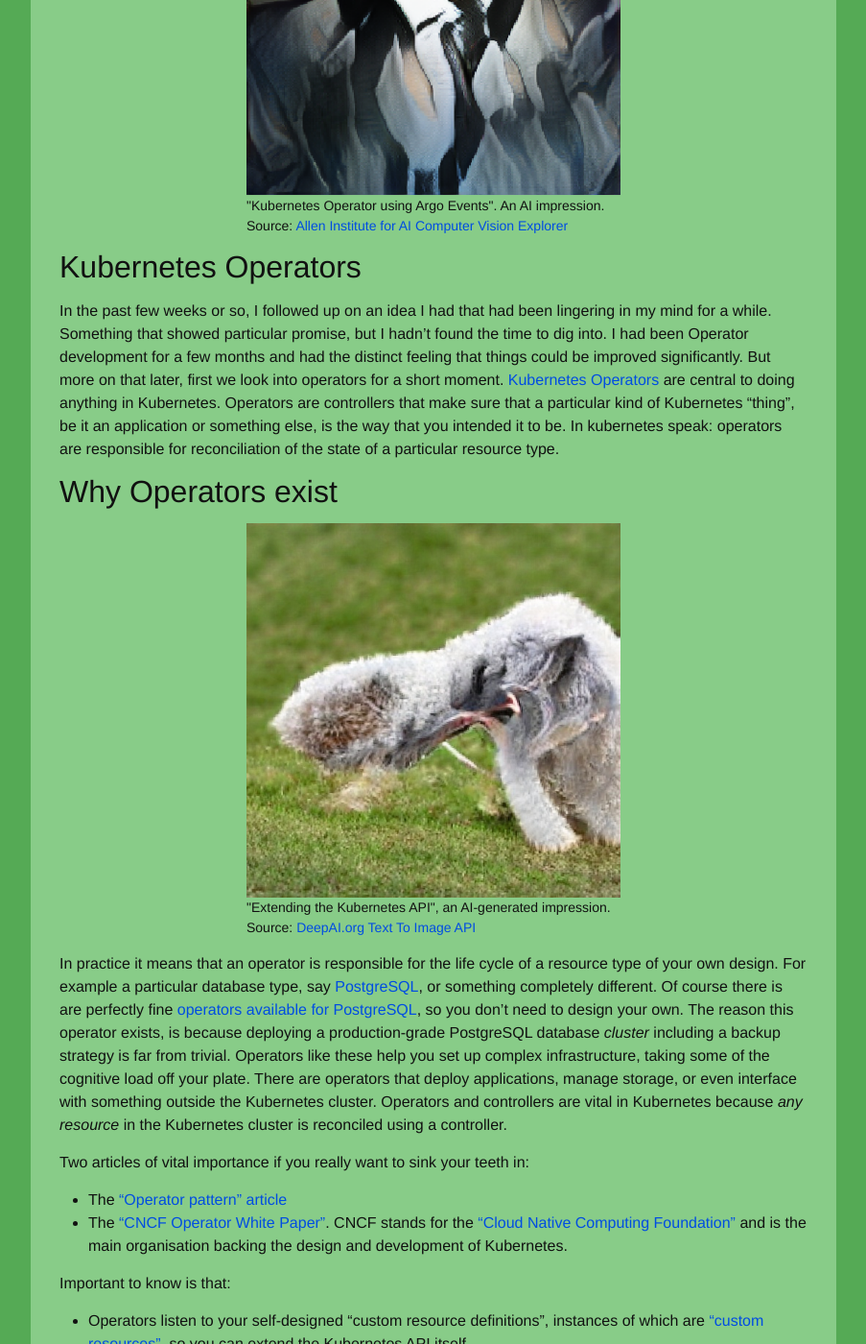
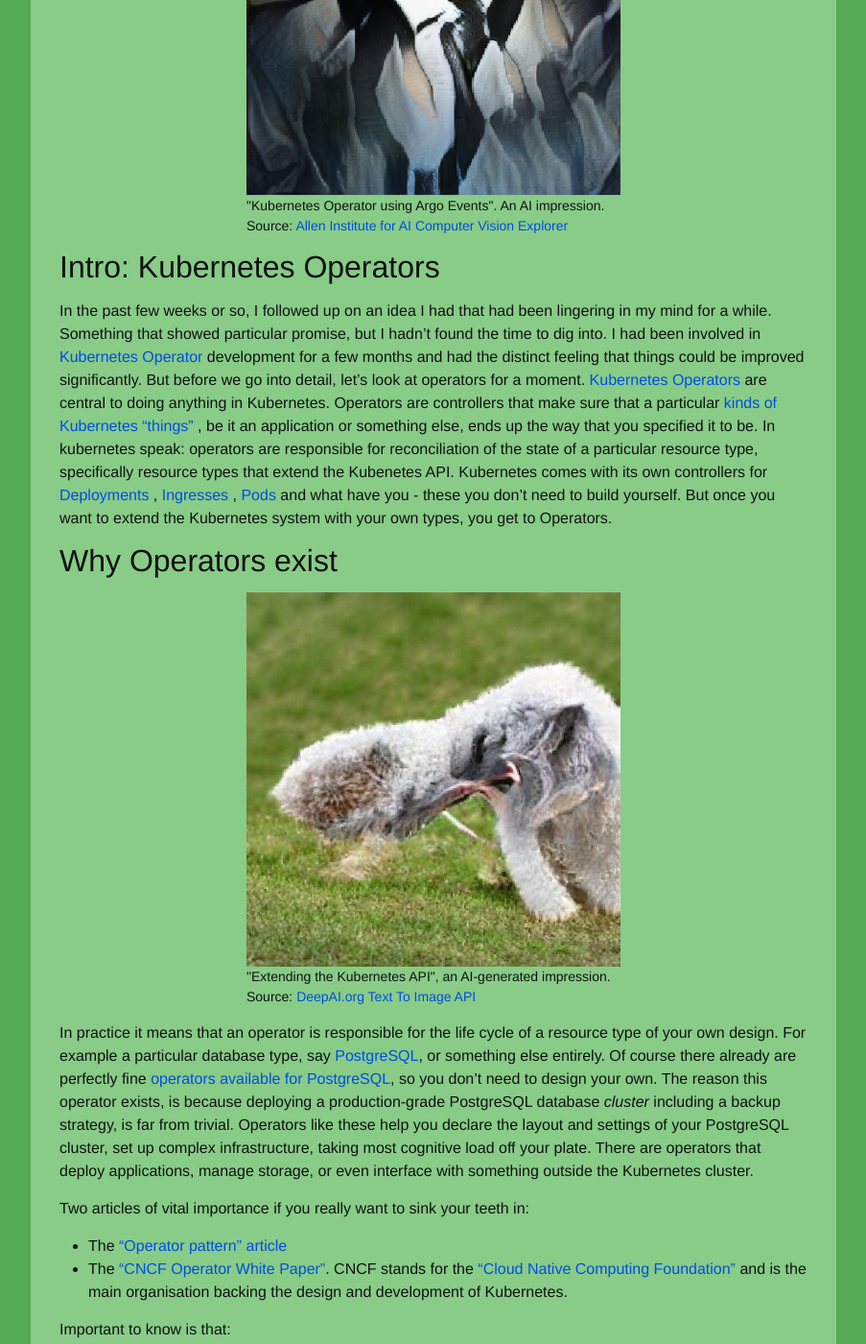
Before and after one commit to reinvantveer/reinvantveer.github.io, a Jekyll site: the page built from _posts/2022-01-29-easier-operator.md, in a window 1280 px wide and 1400 px high, scrolled down 514 px. Shown: the whole window at 96% size, without its empty margins (188-1091 px from the left). Built offline with Jekyll 4.4.1, drawn with Linux system fonts in a browser that asks for light colours; comment, search, counter and statistics services are not loaded.

Commit message:
tweak intro
Signed-off-by: reinvantveer <reinvantveer@gmail.com>

```diff
--- a/_posts/2022-01-29-easier-operator.md
+++ b/_posts/2022-01-29-easier-operator.md
@@ -12,16 +12,22 @@ published: true
   </figcaption>
 </figure>
 
-## Kubernetes Operators
+## Intro: Kubernetes Operators
 
 In the past few weeks or so, I followed up on an idea I had that had been lingering in my mind for a while. Something
-that showed particular promise, but I hadn't found the time to dig into. I had been Operator development for a few
-months and had the distinct feeling that things could be improved significantly. But more on that later, first we look
-into operators for a short
-moment. [Kubernetes Operators](https://kubernetes.io/docs/concepts/extend-kubernetes/operator/) are central to doing
-anything in Kubernetes. Operators are controllers that make sure that a particular kind of Kubernetes "thing", be it an
-application or something else, is the way that you intended it to be. In kubernetes speak: operators are responsible for
-reconciliation of the state of a particular resource type.
+that showed particular promise, but I hadn't found the time to dig into. I had been involved
+in [Kubernetes Operator](https://kubernetes.io/docs/concepts/extend-kubernetes/operator/) development for a few months
+and had the distinct feeling that things could be improved significantly. But before we go into detail, let's look at
+operators for a moment. [Kubernetes Operators](https://kubernetes.io/docs/concepts/extend-kubernetes/operator/) are
+central to doing anything in Kubernetes. Operators are controllers that make sure that a
+particular [kinds of Kubernetes "things"](https://kubernetes.io/docs/concepts/overview/working-with-objects/kubernetes-objects/)
+, be it an application or something else, ends up the way that you specified it to be. In kubernetes speak: operators
+are responsible for reconciliation of the state of a particular resource type, specifically resource types that extend
+the Kubenetes API. Kubernetes comes with its own controllers
+for [Deployments](https://kubernetes.io/docs/concepts/workloads/controllers/deployment/)
+, [Ingresses](https://kubernetes.io/docs/concepts/services-networking/ingress/)
+, [Pods](https://kubernetes.io/docs/concepts/workloads/pods/) and what have you - these you don't need to build
+yourself. But once you want to extend the Kubernetes system with your own types, you get to Operators.
 
 ## Why Operators exist
 
@@ -33,14 +39,13 @@ reconciliation of the state of a particular resource type.
 </figure>
 
 In practice it means that an operator is responsible for the life cycle of a resource type of your own design. For
-example a particular database type, say [PostgreSQL](https://www.postgresql.org/), or something completely different. Of
-course there is are perfectly
+example a particular database type, say [PostgreSQL](https://www.postgresql.org/), or something else entirely. Of
+course there already are perfectly
 fine [operators available for PostgreSQL](https://operatorhub.io/operator/postgres-operator), so you don't need to
 design your own. The reason this operator exists, is because deploying a production-grade PostgreSQL database _cluster_
-including a backup strategy is far from trivial. Operators like these help you set up complex infrastructure, taking
-some of the cognitive load off your plate. There are operators that deploy applications, manage storage, or even
-interface with something outside the Kubernetes cluster. Operators and controllers are vital in Kubernetes because
-_any resource_ in the Kubernetes cluster is reconciled using a controller.
+including a backup strategy, is far from trivial. Operators like these help you declare the layout and settings of your
+PostgreSQL cluster, set up complex infrastructure, taking most cognitive load off your plate. There are operators that
+deploy applications, manage storage, or even interface with something outside the Kubernetes cluster.
 
 Two articles of vital importance if you really want to sink your teeth in:
  - The ["Operator pattern" article](https://kubernetes.io/docs/concepts/extend-kubernetes/operator/)
```
